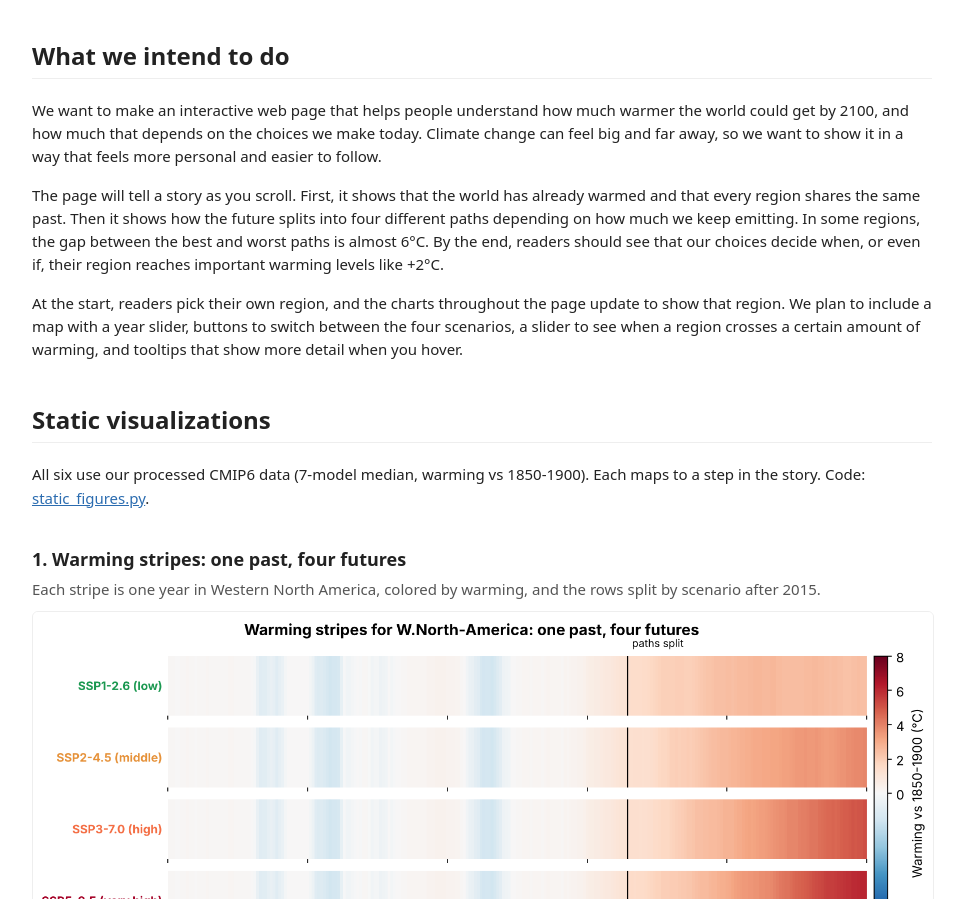
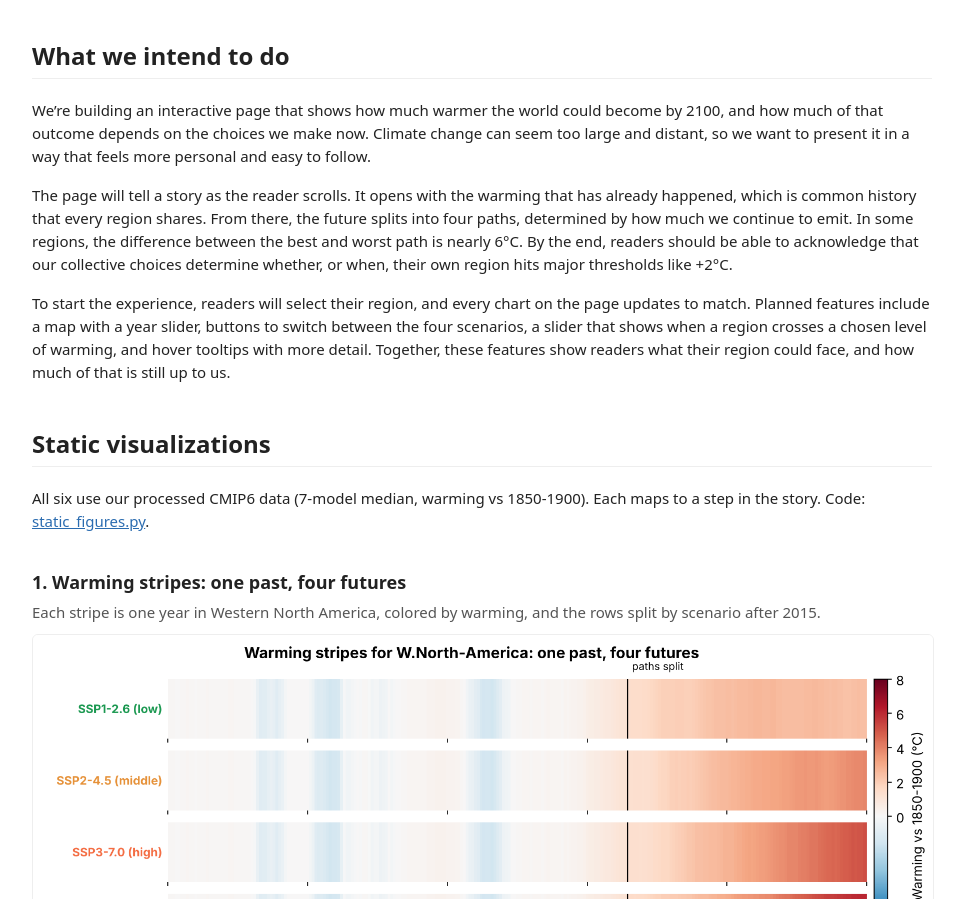
Before and after one commit to chaylennn/Forks-in-the-Forecast, a plain HTML site: page index.html in a window 1280 px wide. Shown: the part 866-1765 px from the top of the page, without its empty margins (158-1123 px from the left). Drawn offline with Linux system fonts and the light colour scheme.

Commit message:
final proposal text

```diff
--- a/index.html
+++ b/index.html
@@ -51,21 +51,22 @@
   <section>
     <h2>What we intend to do</h2>
     <p>
-      We want to make an interactive web page that helps people understand how much warmer the world could get by
-      2100, and how much that depends on the choices we make today. Climate change can feel big and far away, so we
-      want to show it in a way that feels more personal and easier to follow.
+      We’re building an interactive page that shows how much warmer the world could become by 2100, and how much of
+      that outcome depends on the choices we make now. Climate change can seem too large and distant, so we want to
+      present it in a way that feels more personal and easy to follow.
     </p>
     <p>
-      The page will tell a story as you scroll. First, it shows that the world has already warmed and that every
-      region shares the same past. Then it shows how the future splits into four different paths depending on how
-      much we keep emitting. In some regions, the gap between the best and worst paths is almost 6°C. By the end,
-      readers should see that our choices decide when, or even if, their region reaches important warming levels
-      like +2°C.
+      The page will tell a story as the reader scrolls. It opens with the warming that has already happened, which is
+      common history that every region shares. From there, the future splits into four paths, determined by how much
+      we continue to emit. In some regions, the difference between the best and worst path is nearly 6°C. By the end,
+      readers should be able to acknowledge that our collective choices determine whether, or when, their own region
+      hits major thresholds like +2°C.
     </p>
     <p>
-      At the start, readers pick their own region, and the charts throughout the page update to show that region.
-      We plan to include a map with a year slider, buttons to switch between the four scenarios, a slider to see when
-      a region crosses a certain amount of warming, and tooltips that show more detail when you hover.
+      To start the experience, readers will select their region, and every chart on the page updates to match.
+      Planned features include a map with a year slider, buttons to switch between the four scenarios, a slider that
+      shows when a region crosses a chosen level of warming, and hover tooltips with more detail. Together, these
+      features show readers what their region could face, and how much of that is still up to us.
     </p>
   </section>
 
```
